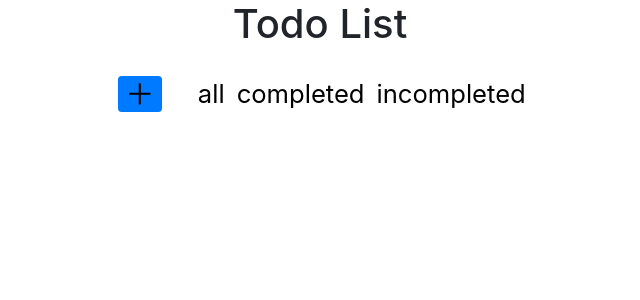
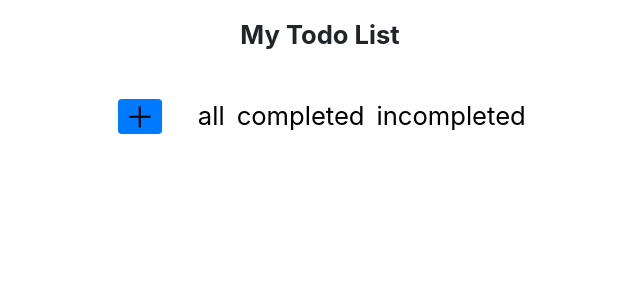
Before and after one commit to dilarakirn/todo-list, a React (Create React App) app: page / in a window 1280 px wide. Shown: the top 300 px of the page, without its empty margins (320-960 px from the left). Built offline with nearby package versions, Linux system fonts and the light colour scheme; no server answers.

Commit message:
Update header ui

```diff
--- a/src/components/Header/Header.css
+++ b/src/components/Header/Header.css
@@ -1,4 +1,7 @@
-.Header {
+.Header h2{
   font-weight: bold;
   font-size: 2vw;
+  padding: 20px;
+  align-items: center;
+  justify-content: center;
 }
--- a/src/components/Header/Header.js
+++ b/src/components/Header/Header.js
@@ -4,7 +4,7 @@ import './Header.css';
 const Header = (props) => {
   return(
     <div className="Header">
-      <h1>Todo List</h1>
+      <h2>My Todo List</h2>
     </div>
   );
 }
```
